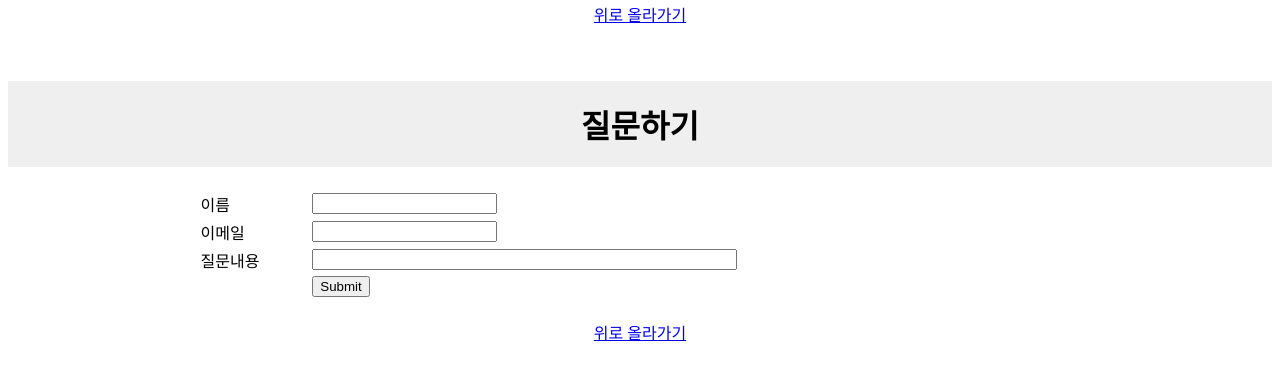
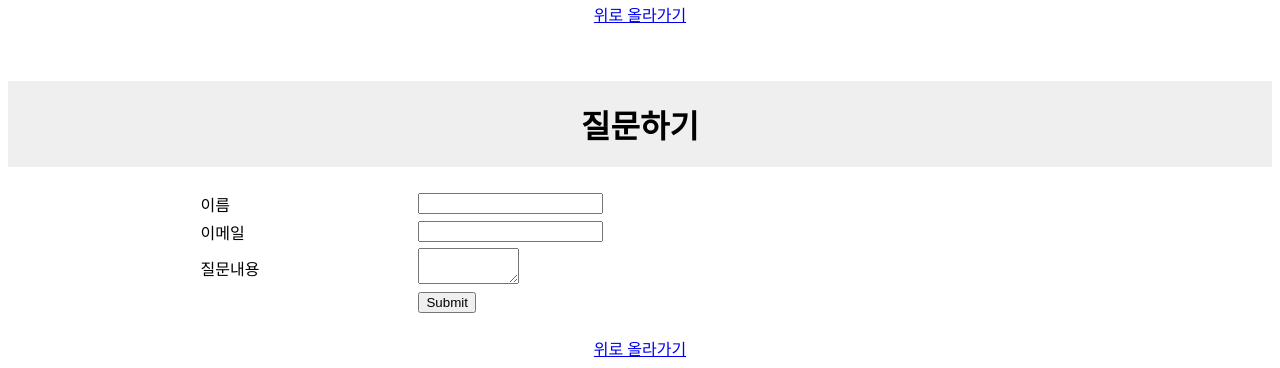
Before and after one commit to parcblanc/edit, a plain HTML site: page index.html in a window 1280 px wide. Shown: the part 1131-1499 px from the top of the page. Drawn offline with Linux system fonts and the light colour scheme.

Commit message:
Update index.html

```diff
--- a/index.html
+++ b/index.html
@@ -42,7 +42,7 @@
 		</tr>
 		<tr>
 			<td>질문내용</td>
-			<td><input name="text" type="textarea" size=50 cols=10></td>
+			<td><textarea name="text" type="textarea" size=50 cols=10></textarea></td>
 		</tr>
 		<tr>
 			<td></td>
```
